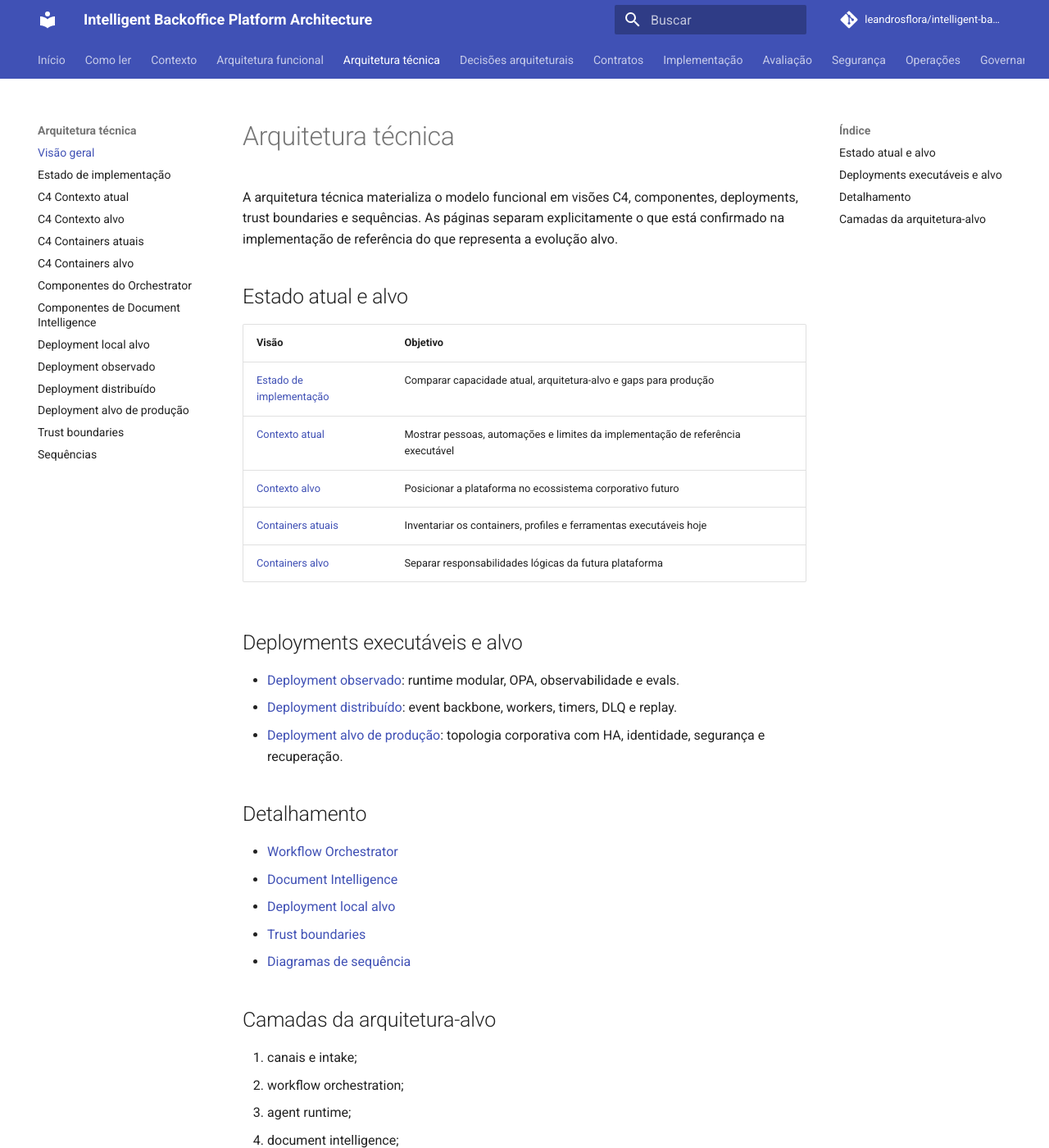
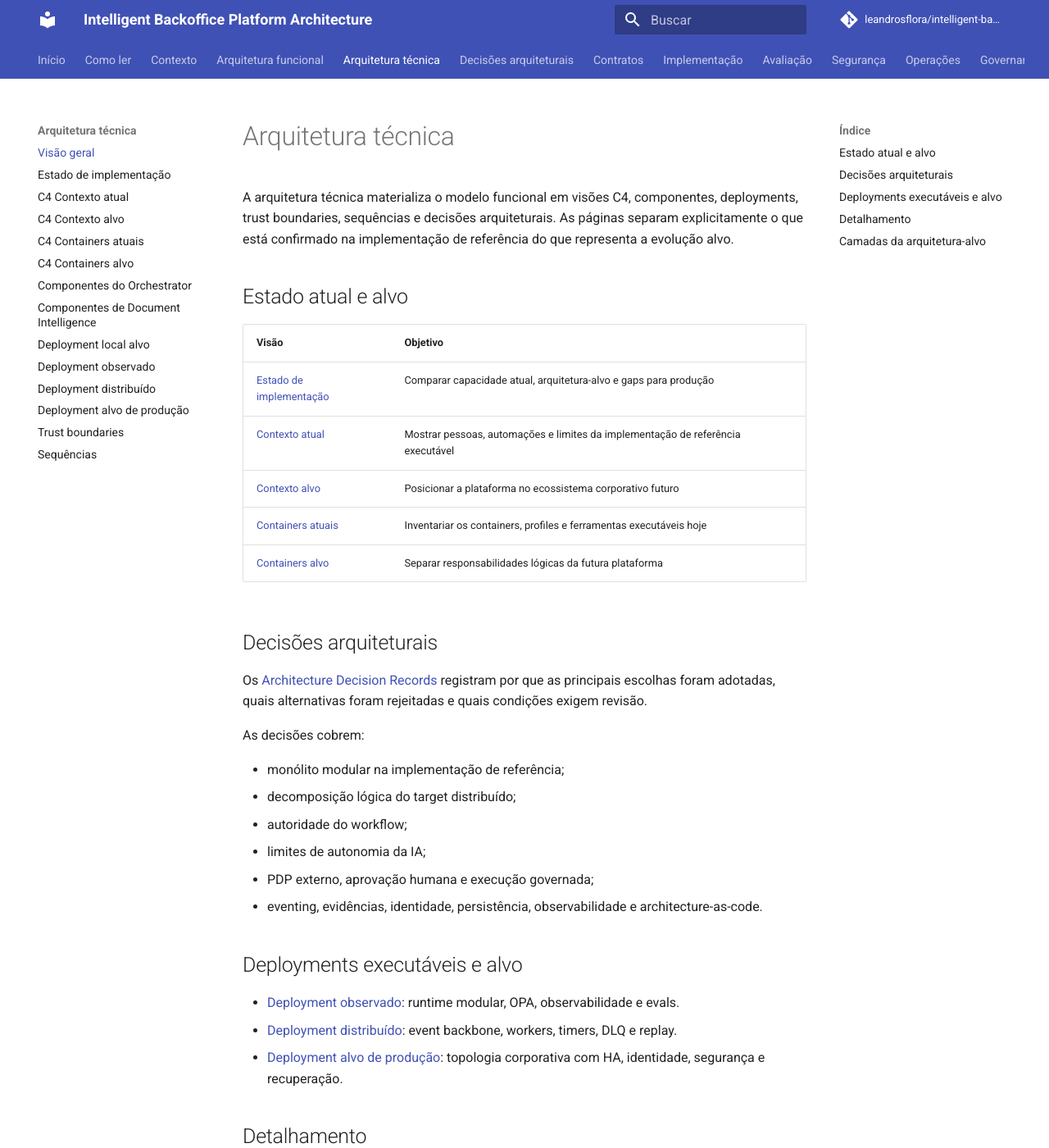
Before and after one commit to leandrosflora/intelligent-backoffice-platform-architecture, an MkDocs documentation site: the page built from docs/architecture/index.md, in a window 1280 px wide and 1400 px high. Shown: the whole window at 82% size. Built offline with MkDocs 1.6.1 and Material for MkDocs 9.7.7, drawn with Linux system fonts in a browser that asks for light colours; comment, search, counter and statistics services are not loaded.

Commit message:
Vincula ADRs à arquitetura técnica

```diff
--- a/docs/architecture/index.md
+++ b/docs/architecture/index.md
@@ -1,6 +1,6 @@
 # Arquitetura técnica
 
-A arquitetura técnica materializa o modelo funcional em visões C4, componentes, deployments, trust boundaries e sequências. As páginas separam explicitamente o que está confirmado na implementação de referência do que representa a evolução alvo.
+A arquitetura técnica materializa o modelo funcional em visões C4, componentes, deployments, trust boundaries, sequências e decisões arquiteturais. As páginas separam explicitamente o que está confirmado na implementação de referência do que representa a evolução alvo.
 
 ## Estado atual e alvo
 
@@ -11,6 +11,19 @@ A arquitetura técnica materializa o modelo funcional em visões C4, componentes
 | [Contexto alvo](c4-context-target.md) | Posicionar a plataforma no ecossistema corporativo futuro |
 | [Containers atuais](c4-container-current.md) | Inventariar os containers, profiles e ferramentas executáveis hoje |
 | [Containers alvo](c4-container-target.md) | Separar responsabilidades lógicas da futura plataforma |
+
+## Decisões arquiteturais
+
+Os [Architecture Decision Records](../decisions/index.md) registram por que as principais escolhas foram adotadas, quais alternativas foram rejeitadas e quais condições exigem revisão.
+
+As decisões cobrem:
+
+- monólito modular na implementação de referência;
+- decomposição lógica do target distribuído;
+- autoridade do workflow;
+- limites de autonomia da IA;
+- PDP externo, aprovação humana e execução governada;
+- eventing, evidências, identidade, persistência, observabilidade e architecture-as-code.
 
 ## Deployments executáveis e alvo
 
```
